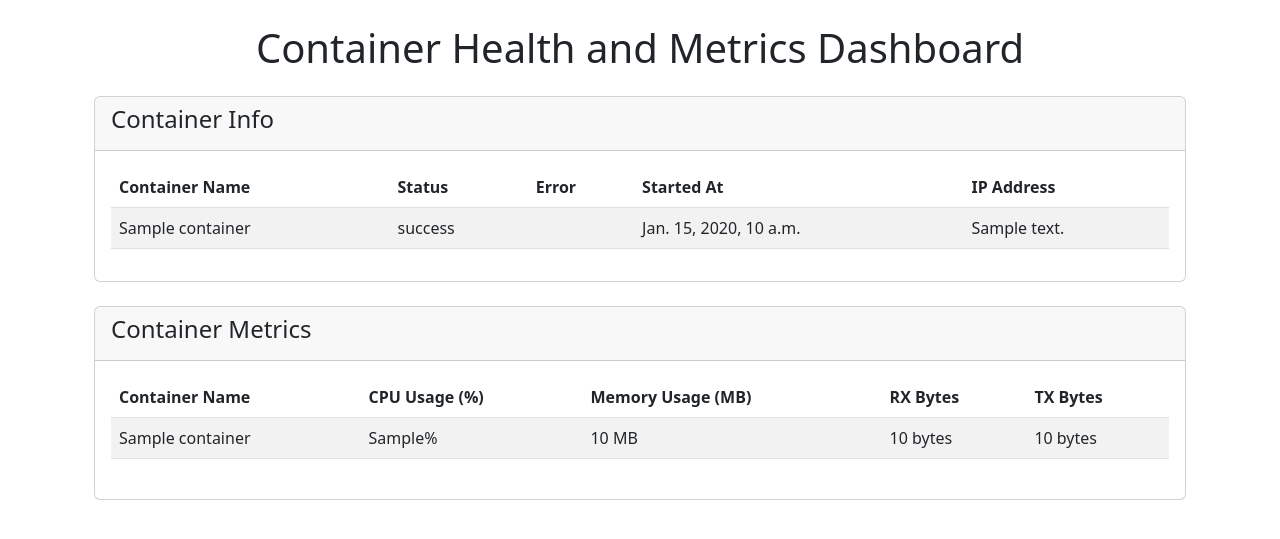
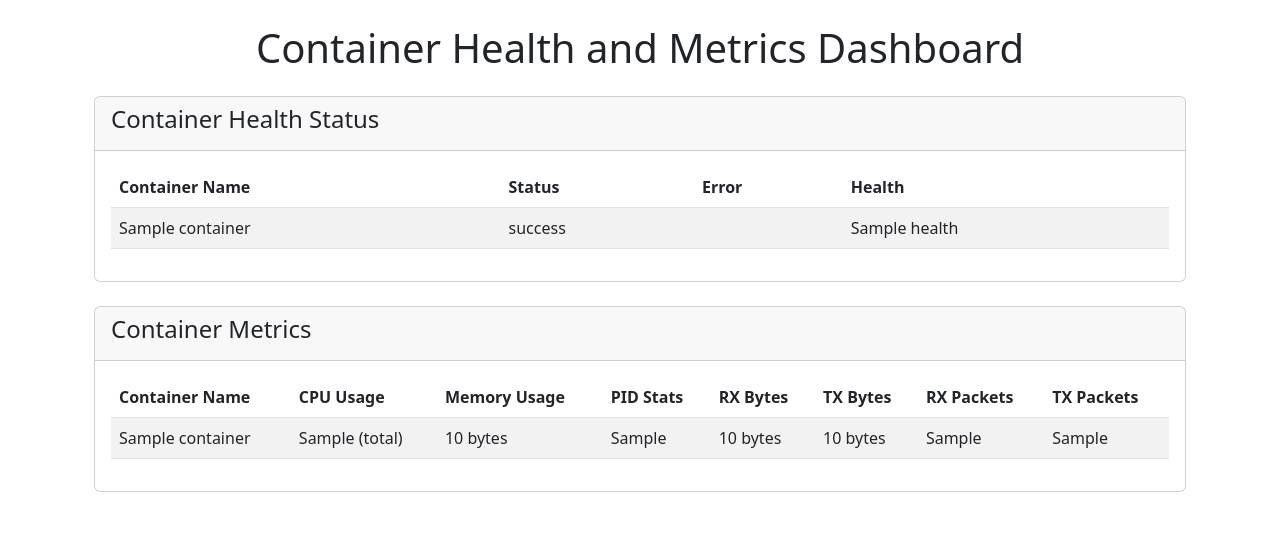
Before and after one commit to sharansukesh1003/distributed-storage-system, a Django app: template distributed_storage/dashboard_app/templates/dashboard_app/container_dashboard.html in a window 1280 px wide. Shown: the part 56-595 px from the top of the page. Run offline with Django 5.2, Linux system fonts and the light colour scheme; the template is opened without the code that fills it: most values are stand-ins (such as "Sample title", 1, 10 or a date in 2020).

Commit message:
Dashboard

```diff
--- a/distributed_storage/dashboard_app/templates/dashboard_app/container_dashboard.html
+++ b/distributed_storage/dashboard_app/templates/dashboard_app/container_dashboard.html
@@ -6,10 +6,10 @@
 <div class="container my-4">
   <h1 class="text-center mb-4">Container Health and Metrics Dashboard</h1>
 
-  <!-- CONTAINER INFO -->
+  <!-- CONTAINER HEALTH STATUS -->
   <div class="card mb-4">
     <div class="card-header">
-      <h4>Container Info</h4>
+      <h4>Container Health Status</h4>
     </div>
     <div class="card-body">
       <table class="table table-striped">
@@ -18,8 +18,7 @@
             <th>Container Name</th>
             <th>Status</th>
             <th>Error</th>
-            <th>Started At</th>
-            <th>IP Address</th>
+            <th>Health</th>
           </tr>
         </thead>
         <tbody>
@@ -28,8 +27,7 @@
             <td>{{ container.name }}</td>
             <td>{{ container.status }}</td>
             <td>{{ container.error }}</td>
-            <td>{{ container.started_at }}</td>
-            <td>{{ container.ip_address }}</td>
+            <td>{{ container.health }}</td>
           </tr>
           {% endfor %}
         </tbody>
@@ -43,24 +41,30 @@
       <h4>Container Metrics</h4>
     </div>
     <div class="card-body">
-      <table class="table table-striped mb-4">
+      <table class="table table-striped">
         <thead>
           <tr>
             <th>Container Name</th>
-            <th>CPU Usage (%)</th>
-            <th>Memory Usage (MB)</th>
+            <th>CPU Usage</th>
+            <th>Memory Usage</th>
+            <th>PID Stats</th>
             <th>RX Bytes</th>
             <th>TX Bytes</th>
+            <th>RX Packets</th>
+            <th>TX Packets</th>
           </tr>
         </thead>
         <tbody>
           {% for container in metrics_info %}
           <tr>
             <td>{{ container.name }}</td>
-            <td>{{ container.cpu_usage }}%</td>
-            <td>{{ container.memory_usage }} MB</td>
+            <td>{{ container.cpu_usage }} (total)</td>
+            <td>{{ container.memory_usage }} bytes</td>
+            <td>{{ container.pids_stats }}</td>
             <td>{{ container.rx_bytes }} bytes</td>
             <td>{{ container.tx_bytes }} bytes</td>
+            <td>{{ container.rx_packets }}</td>
+            <td>{{ container.tx_packets }}</td>
           </tr>
           {% endfor %}
         </tbody>
--- a/distributed_storage/storage_app/templates/storage_app/file_details.html
+++ b/distributed_storage/storage_app/templates/storage_app/file_details.html
@@ -37,7 +37,6 @@ file.file_name }}{% endblock %} {% block extra_css %}
     margin-top: 16px;
     border-radius: 8px;
     overflow: hidden;
-    box-shadow: 0 4px 8px rgba(0, 0, 0, 0.1);
   }
 
   .styled-table thead {
```
Also changed, not shown: distributed_storage/dashboard_app/views.py (+33 -60 lines).
